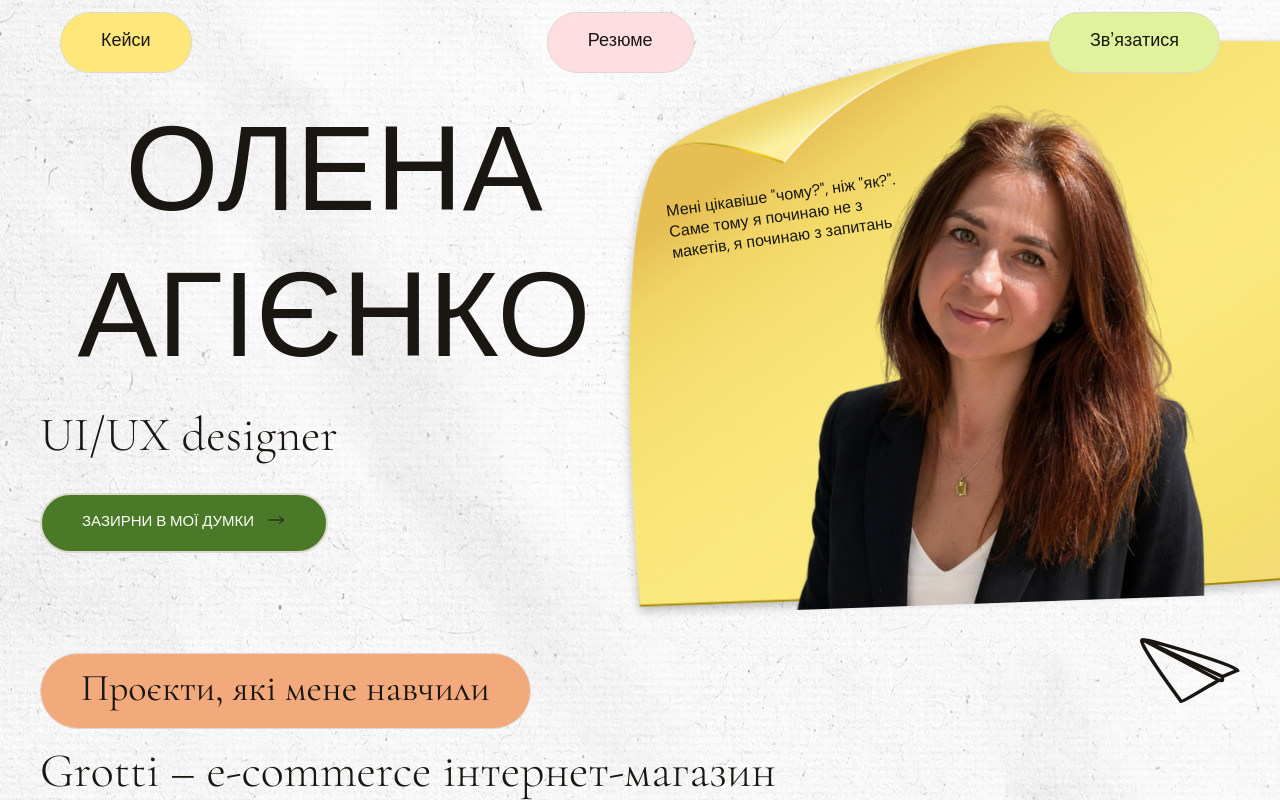
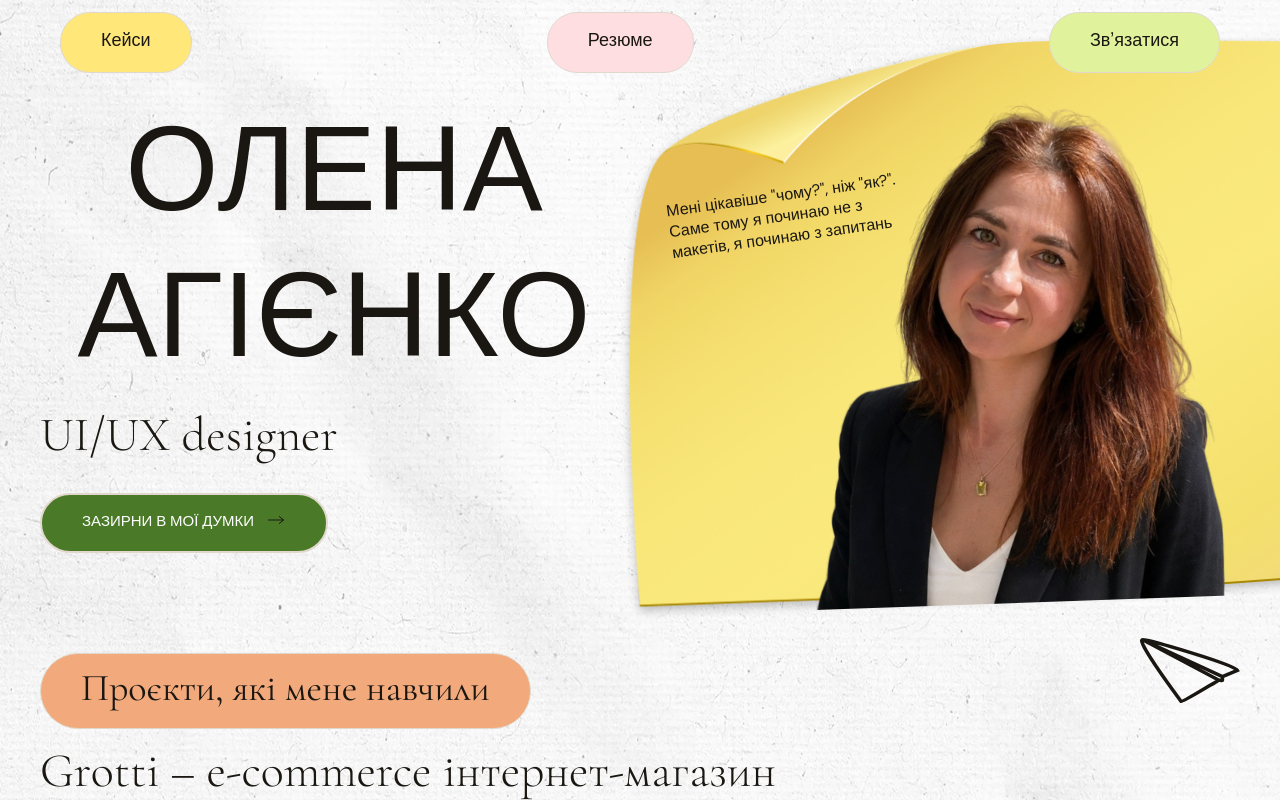
Before and after one commit to Agienko/designer-cv, a website built with Vite: page index.html in a window 1280 px wide. Shown: the top 803 px of the page. Built offline with nearby package versions, Linux system fonts and the light colour scheme.

Commit message:
update photo

```diff
--- a/src/css/hero-section.css
+++ b/src/css/hero-section.css
@@ -66,7 +66,7 @@
     width: auto;
     height: 500px;
     top: -10px;
-    left: 158px;
+    left: 178px;
     rotate: -2deg;
 }
 .hero-section-right .hero-section-text{
```
